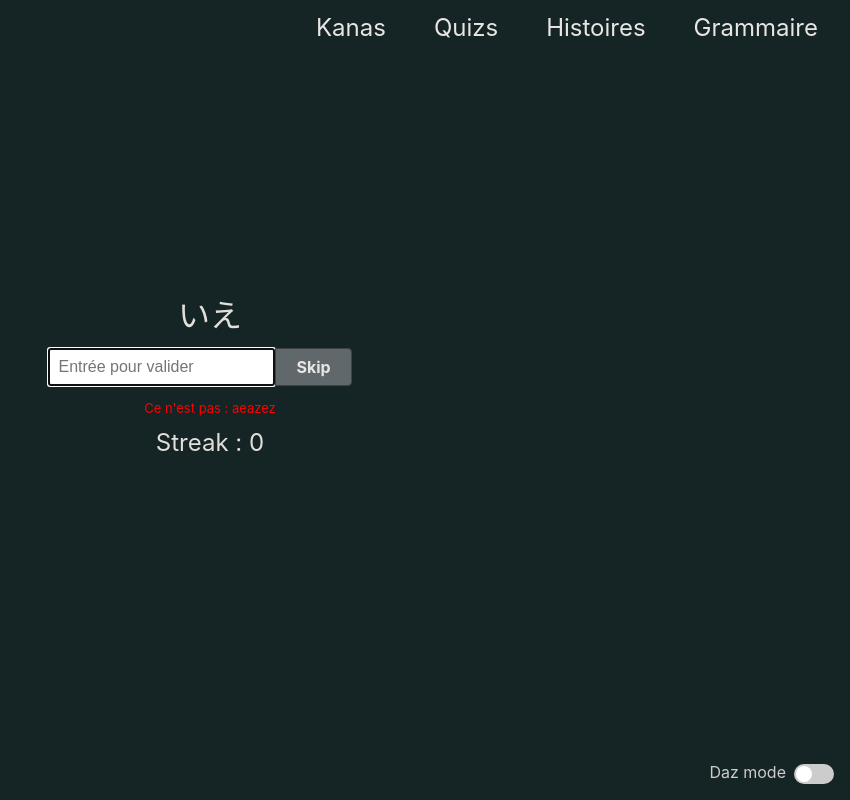
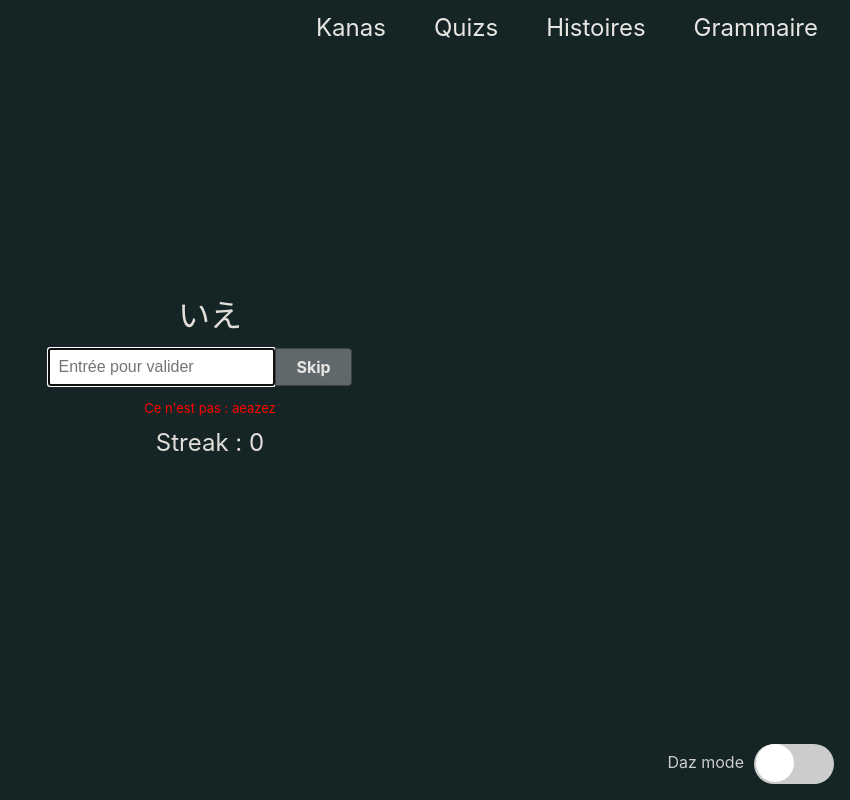
Before and after one commit to Dorian-Garcia-pro/flash-kanas, a React (Create React App) app: page /quiz in a window 1280 px wide. Shown: the whole page, without its empty margins (430-1280 px from the left). Built offline with nearby package versions, Linux system fonts and the light colour scheme; the HTML template or start-up script is replaced by a standard one.

Commit message:
Update Quiz.scss

```diff
--- a/src/pages/Quiz.scss
+++ b/src/pages/Quiz.scss
@@ -65,8 +65,8 @@ $soft-shadow: 0 4px 4px rgba(0, 0, 0, 0.2);
 .switch {
   position: absolute;
   display: inline-block;
-  width: 40px;
-  height: 20px;
+  width: 80px;
+  height: 40px;
   bottom: 1rem;
   right: 1rem;
   input {
@@ -87,8 +87,8 @@ $soft-shadow: 0 4px 4px rgba(0, 0, 0, 0.2);
     &:before {
       position: absolute;
       content: "";
-      height: 16px;
-      width: 16px;
+      height: 38px;
+      width: 38px;
       left: 2px;
       bottom: 2px;
       background-color: white;
@@ -100,7 +100,7 @@ $soft-shadow: 0 4px 4px rgba(0, 0, 0, 0.2);
     background-color: #2196f3;
   }
   input:checked + .slider:before {
-    transform: translateX(20px);
+    transform: translateX(40px);
   }
 
   &::before {
@@ -108,8 +108,8 @@ $soft-shadow: 0 4px 4px rgba(0, 0, 0, 0.2);
     white-space: nowrap;
     height: 100%;
     position: absolute;
-    bottom: 0;
-    right: 3rem;
+    bottom: -10px;
+    right: 90px;
     font-size: 1rem;
     color: #ccc;
   }
```
